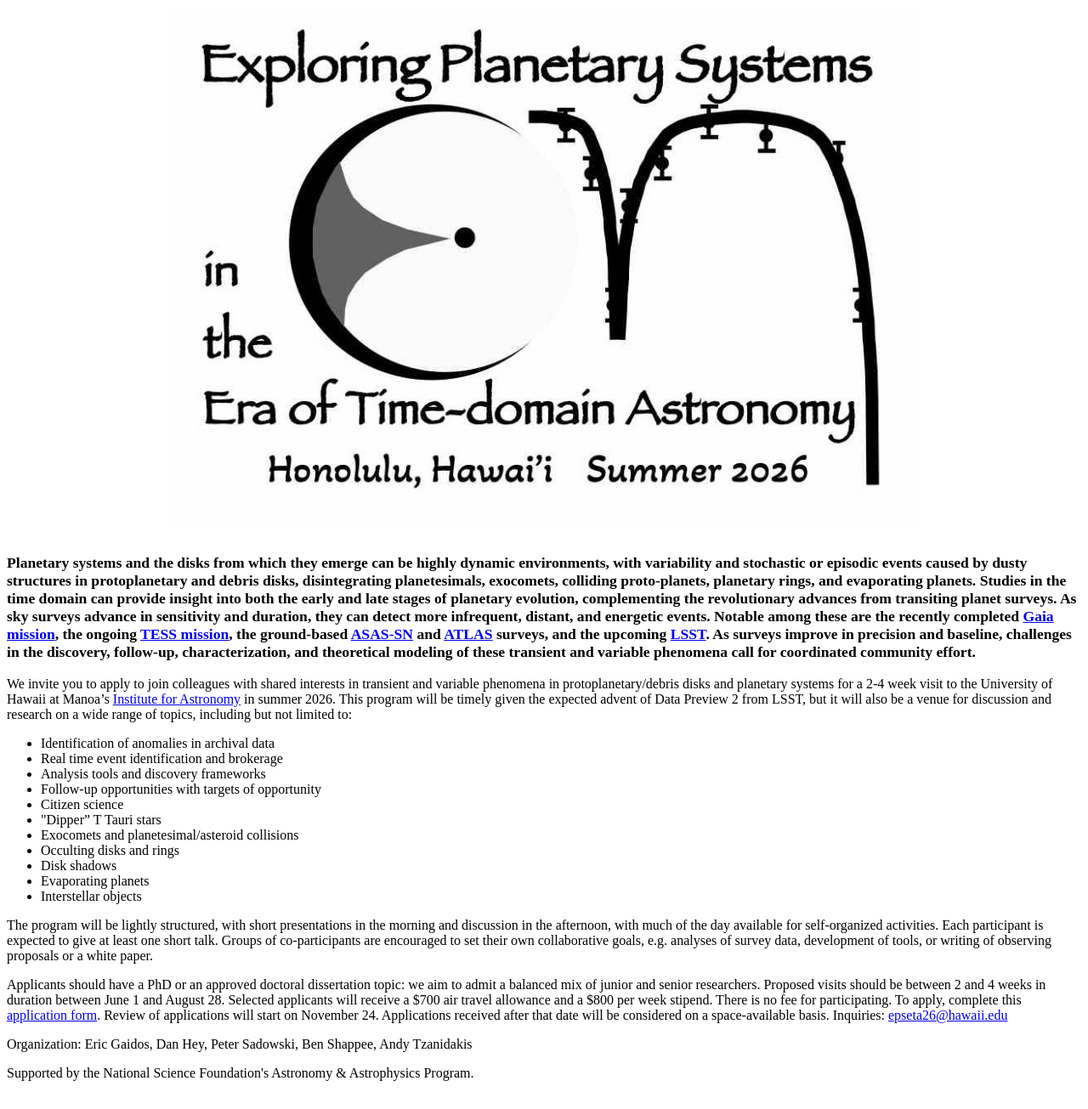
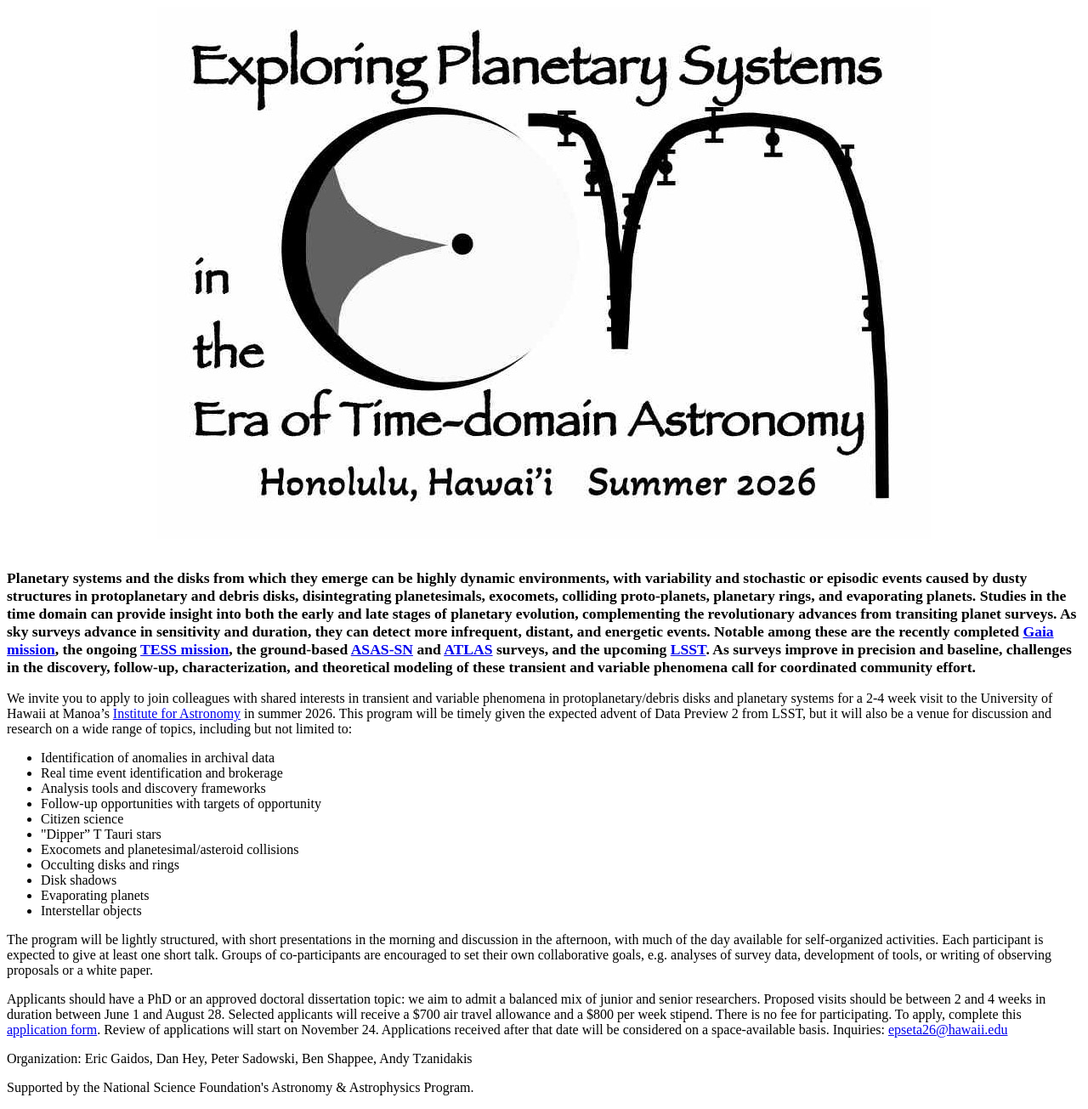
Before and after one commit to egaidos/egaidos.github.io, a Jekyll site: the page epseta26.html, which Jekyll copies as it is, in a window 1280 px wide. Shown: the whole page at 85% size. Built offline with Jekyll 4.4.1, drawn with Linux system fonts in a browser that asks for light colours; a style sheet for code colours, icons or effects is not loaded.

Commit message:
Update epseta26.html

```diff
--- a/epseta26.html
+++ b/epseta26.html
@@ -14,7 +14,7 @@
   margin-right: auto; /* Sets right margin to automatically adjust */
 }
 img {
-  max-width: 70%; /* Image will not exceed its original width or parent's width */
+  max-width: 75%; /* Image will not exceed its original width or parent's width */
   height: auto; /* Height will adjust proportionally */
 }
 </style>
```
